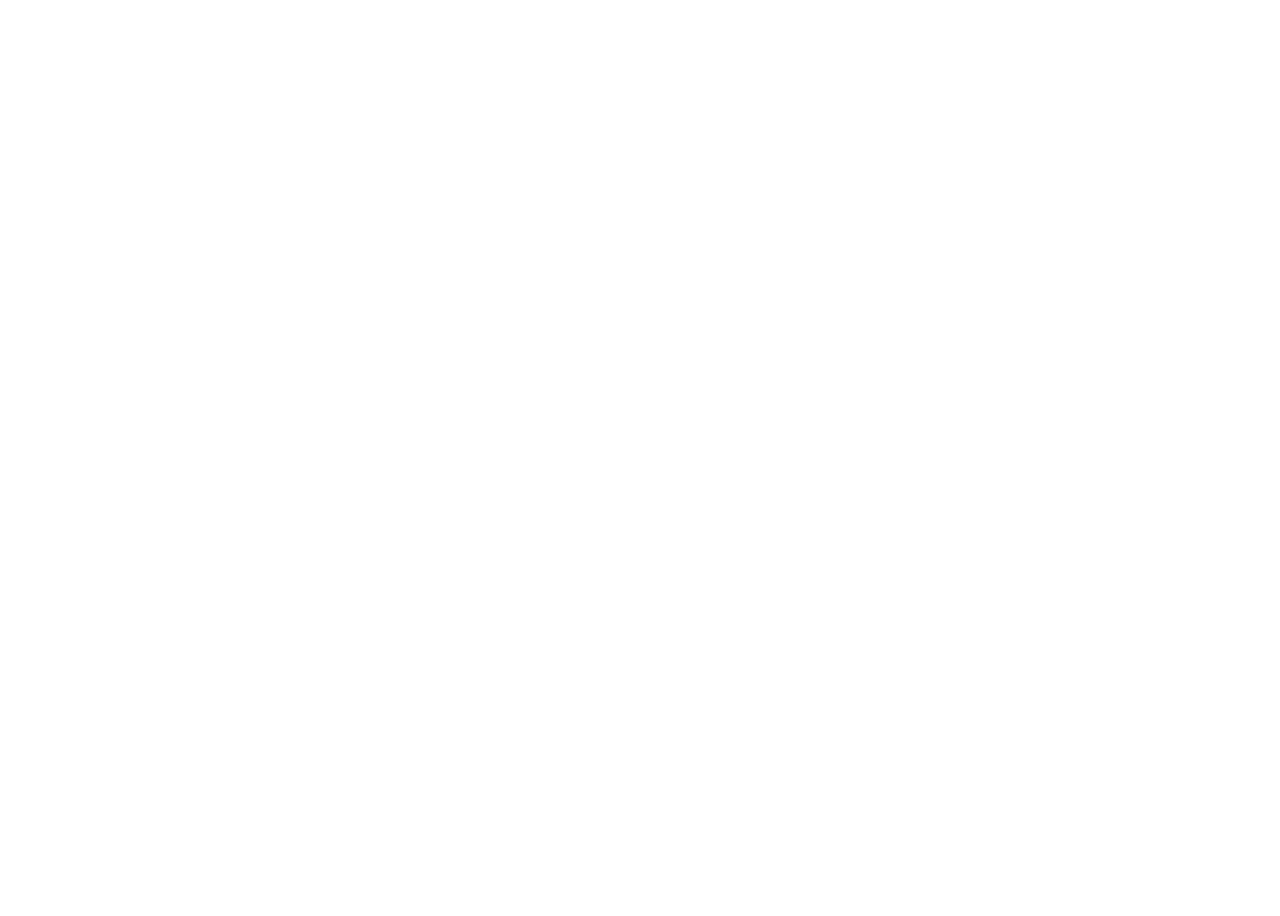
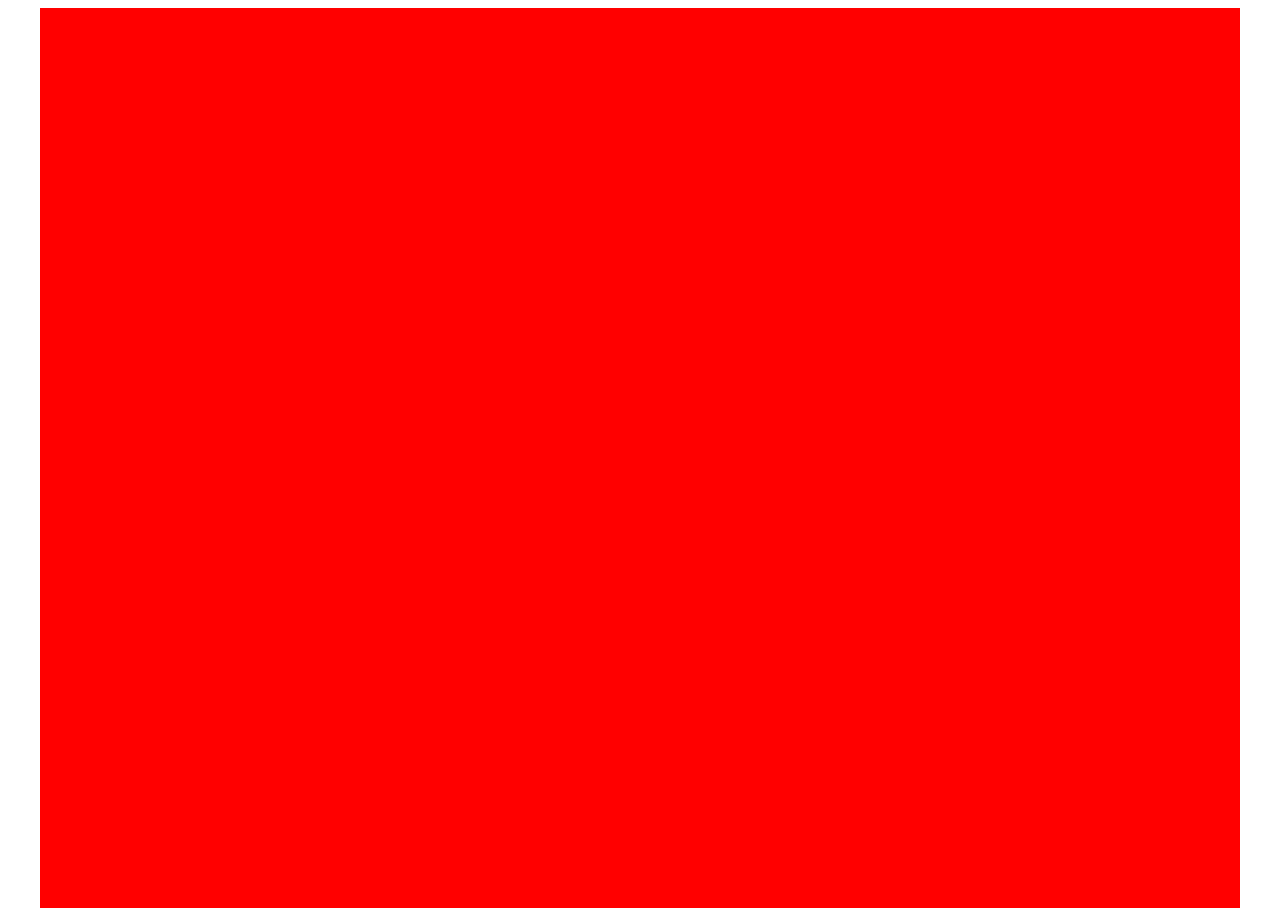
Before and after one commit to Valentina-2608/Vocabulary_app, a website: page dictionary.html in a window 1280 px wide. Before the commit the page ends 800 px from the top, so only its background shows below. Drawn offline with Linux system fonts and the light colour scheme.

Commit message:
Add styles for block main12

```diff
--- a/css/style.css
+++ b/css/style.css
@@ -1546,3 +1546,15 @@ h2{
     width:80%;
     margin-left:10%;
 }
+
+
+/* dictionary.html */
+
+.main12{
+    width:100%;
+    max-width:1200px;
+    height:900px;
+    background-color:red;
+    margin:0 auto;
+    position:relative;
+}
```
